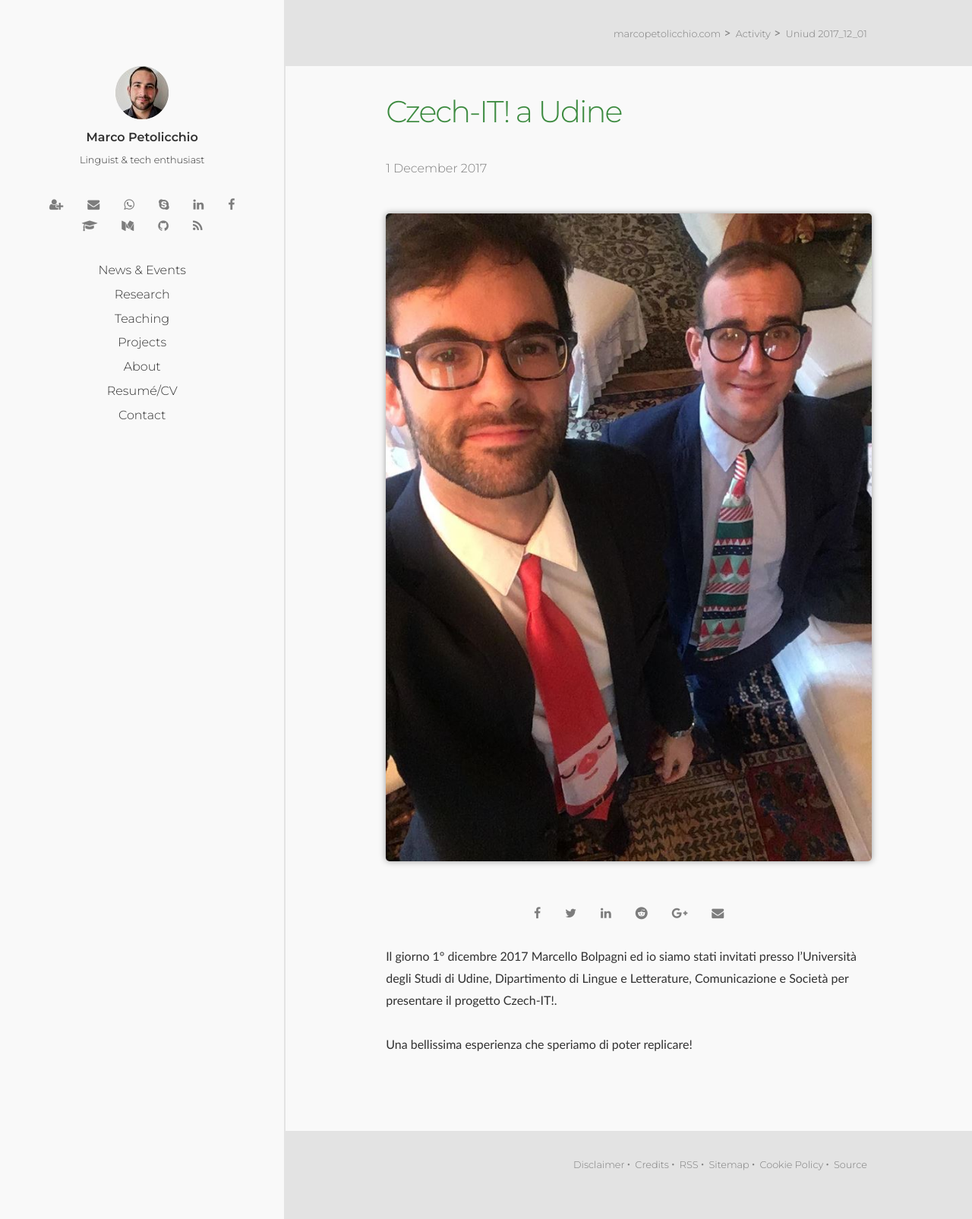
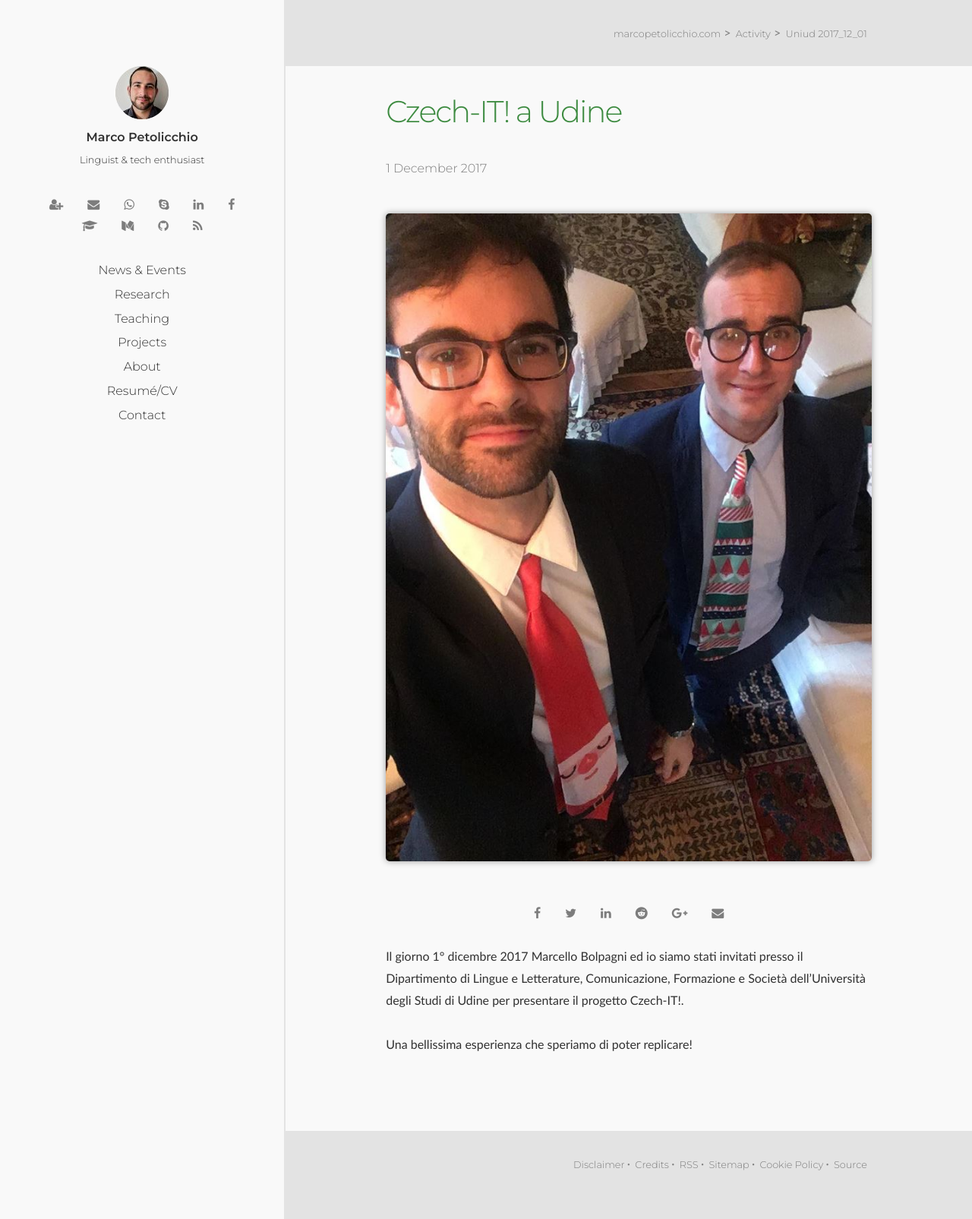
Before and after one commit to p-marco/p-marco.github.io, a Jekyll site: the page built from _activity/uniud-2017_12_01.md, in a window 1280 px wide. Shown: the whole page at 76% size. Built offline with Jekyll 4.4.1, drawn with Linux system fonts in a browser that asks for light colours; comment, search, counter and statistics services are not loaded.

Commit message:
Update uniud-2017_12_01.md

```diff
--- a/_activity/uniud-2017_12_01.md
+++ b/_activity/uniud-2017_12_01.md
@@ -8,6 +8,6 @@ layout: default
 image: assets/img/uniud-2017_12_01.jpg
 ---
 
-Il giorno 1° dicembre 2017 Marcello Bolpagni ed io siamo stati invitati presso l'Università degli Studi di Udine, Dipartimento di Lingue e Letterature, Comunicazione e Società per presentare il progetto Czech-IT!.
+Il giorno 1° dicembre 2017 Marcello Bolpagni ed io siamo stati invitati presso il Dipartimento di Lingue e Letterature, Comunicazione, Formazione e Società dell'Università degli Studi di Udine per presentare il progetto Czech-IT!.
 
 Una bellissima esperienza che speriamo di poter replicare!
```
